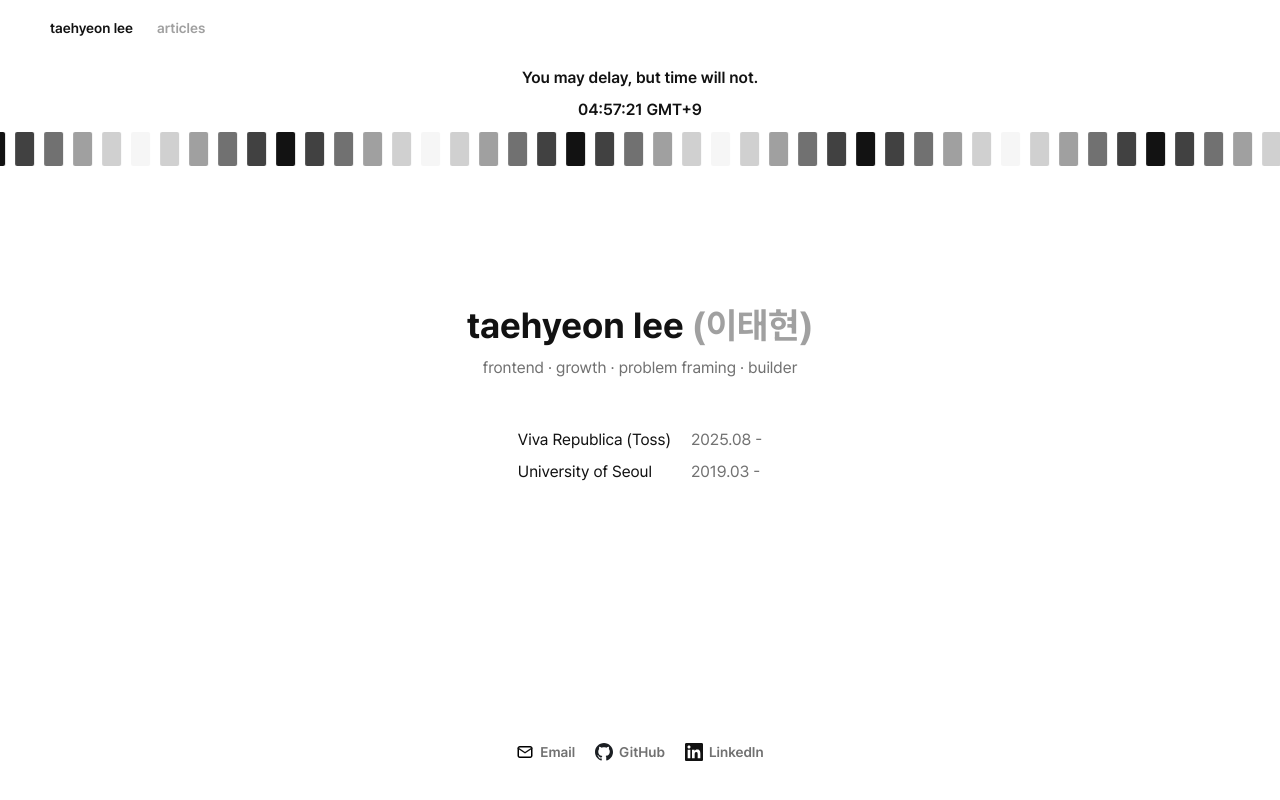
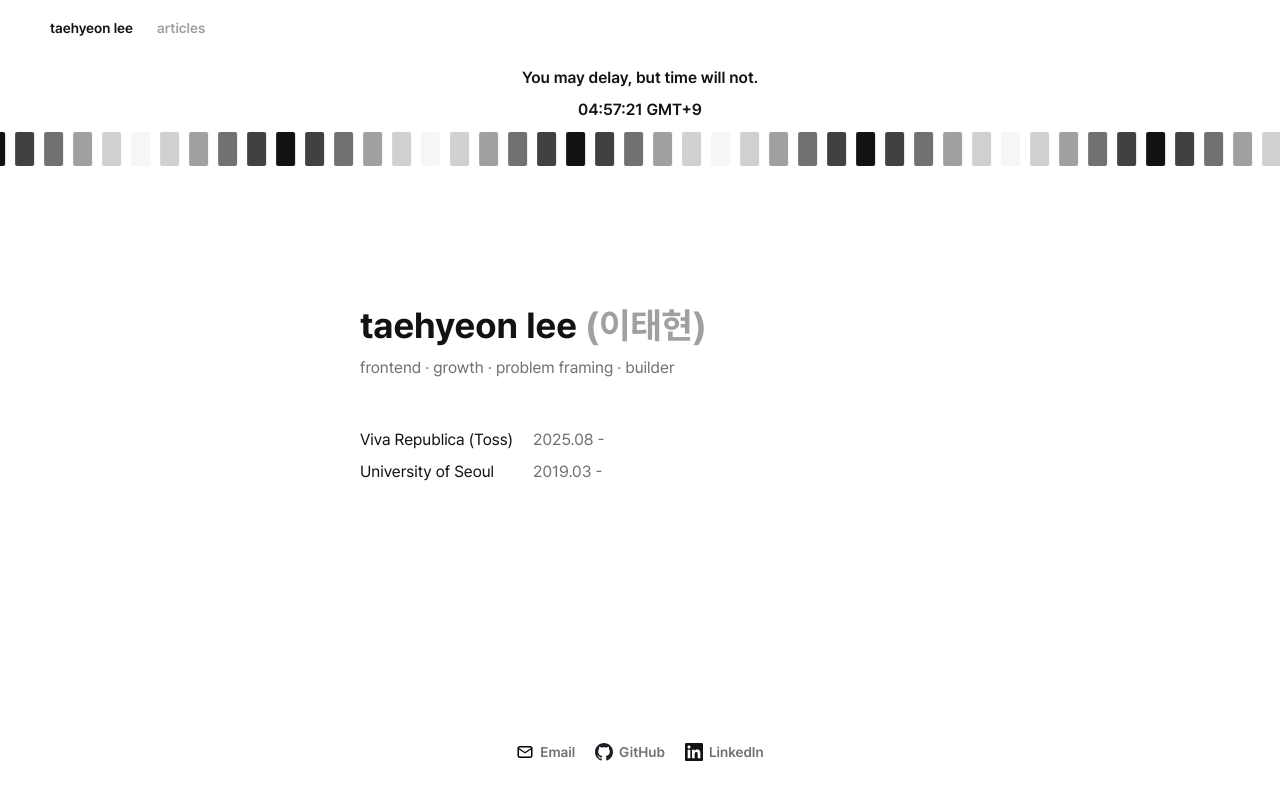
Before and after one commit to e-tae-hyeon/lth-blog, a Next.js app: page / in a window 1280 px wide. Built offline with nearby package versions, Linux system fonts and the light colour scheme.

Commit message:
style: 수정 소개 섹션 폭 제한 후 중앙 배치
- 텍스트는 좌측 정렬 유지
- 소개·이력을 max-w 560 컬럼으로 묶어 섹션 자체를 중앙에 배치

```diff
--- a/src/app/page.tsx
+++ b/src/app/page.tsx
@@ -4,9 +4,11 @@ import React from "react";
 
 function HomePage() {
   return (
-    <div className="flex-1 flex flex-col items-center justify-center gap-[48px] px-[20px] py-[80px]">
-      <Intro />
-      <Career />
+    <div className="flex-1 flex flex-col justify-center px-[20px] py-[80px]">
+      <div className="w-full max-w-[560px] mx-auto flex flex-col gap-[48px]">
+        <Intro />
+        <Career />
+      </div>
     </div>
   );
 }
--- a/src/features/home/modules/Intro/index.tsx
+++ b/src/features/home/modules/Intro/index.tsx
@@ -5,7 +5,7 @@ const KEYWORDS = ["frontend", "growth", "problem framing", "builder"];
 
 function Intro() {
   return (
-    <section className="flex flex-col items-center gap-[10px] text-center">
+    <section className="flex flex-col gap-[10px]">
       <h1 className="title">
         taehyeon lee <span className="text-text40">({NICKNAME})</span>
       </h1>
```
